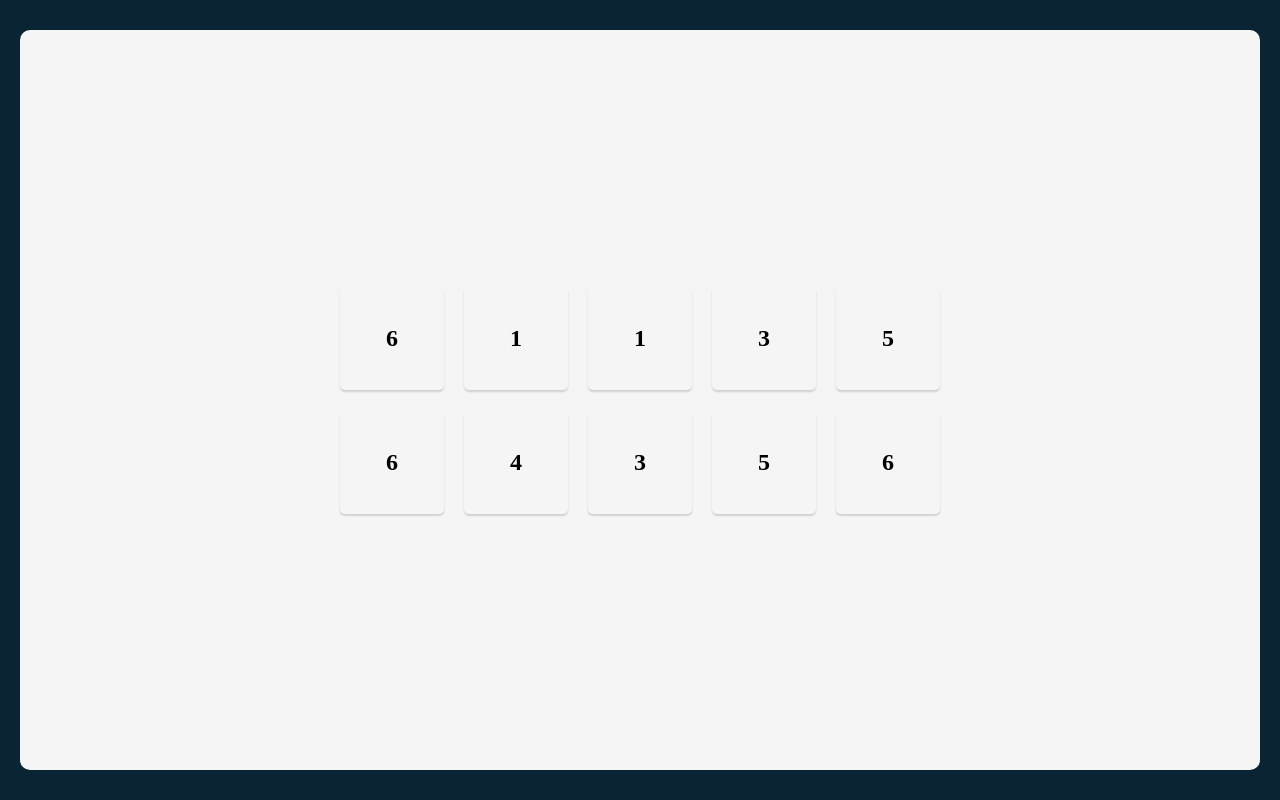
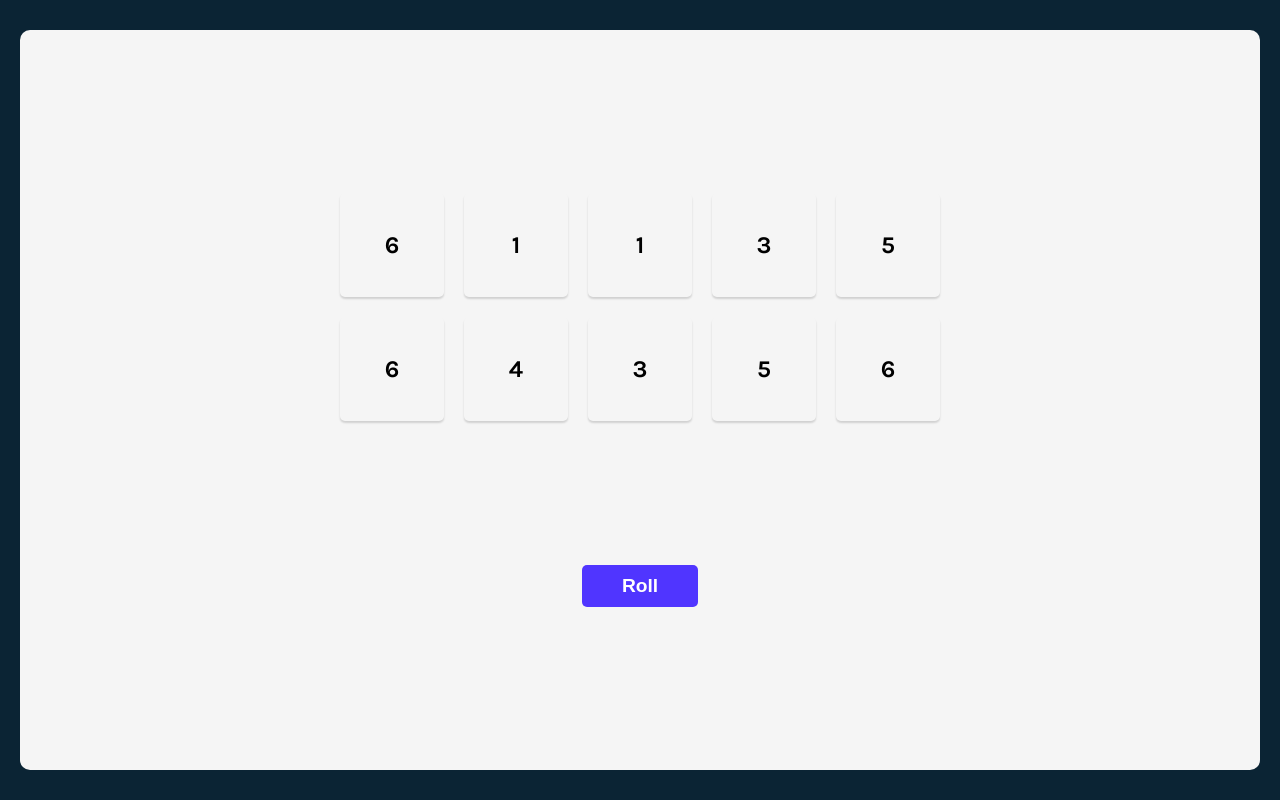
Before and after one commit to LeonardoReisC/react-practice-projects, a React (Vite) app in the folder tenzies-game/: page / in a window 1280 px wide. Built offline with nearby package versions, Linux system fonts and the light colour scheme.

Commit message:
tenzies-game: add roll-dice button

```diff
--- a/tenzies-game/index.html
+++ b/tenzies-game/index.html
@@ -1,8 +1,14 @@
-<!doctype html>
+<!DOCTYPE html>
 <html lang="en">
     <head>
         <meta charset="UTF-8" />
         <meta name="viewport" content="width=device-width, initial-scale=1.0" />
+        <link rel="preconnect" href="https://fonts.googleapis.com" />
+        <link rel="preconnect" href="https://fonts.gstatic.com" crossorigin />
+        <link
+            href="https://fonts.googleapis.com/css2?family=Inter&family=Karla:wght@700&display=swap"
+            rel="stylesheet"
+        />
     </head>
     <body>
         <div id="root"></div>
--- a/tenzies-game/src/App.css
+++ b/tenzies-game/src/App.css
@@ -8,6 +8,7 @@ body {
     margin: 0;
     background-color: #0b2434;
     padding: 30px 20px;
+    font-family: "Karla", sans-serif;
 }
 
 main {
@@ -18,7 +19,7 @@ main {
     display: flex;
     flex-direction: column;
     align-items: center;
-    justify-content: center;
+    justify-content: space-evenly;
 }
 
 .main--dice {
@@ -51,3 +52,22 @@ main {
     margin: 0;
     font-size: 1.5rem;
 }
+
+.main--roll-button {
+    background-color: #5035ff;
+    border: none;
+    color: white;
+    border-radius: 5px;
+    font-size: 1.2rem;
+    font-weight: bold;
+    padding: 10px 40px;
+    cursor: pointer;
+}
+
+.main--roll-button:focus {
+    outline: none;
+}
+
+.main--roll-button:active {
+    background-color: #1802a9;
+}
--- a/tenzies-game/src/App.jsx
+++ b/tenzies-game/src/App.jsx
@@ -14,11 +14,16 @@ function App() {
         return randomNumbersArray;
     }
 
+    function rollDice() {
+        setDice(allNewDice())
+    }
+
     const diceElements = dice.map((die) => <Die value={die} />);
 
     return (
         <main>
             <div className="main--dice">{diceElements}</div>
+            <button className="main--roll-button" onClick={rollDice}>Roll</button>
         </main>
     );
 }
```
Lines whose indentation alone changed are shown as unchanged.
